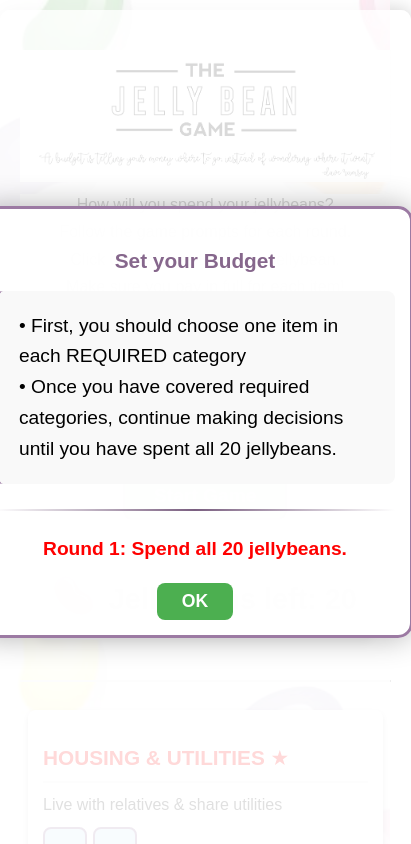
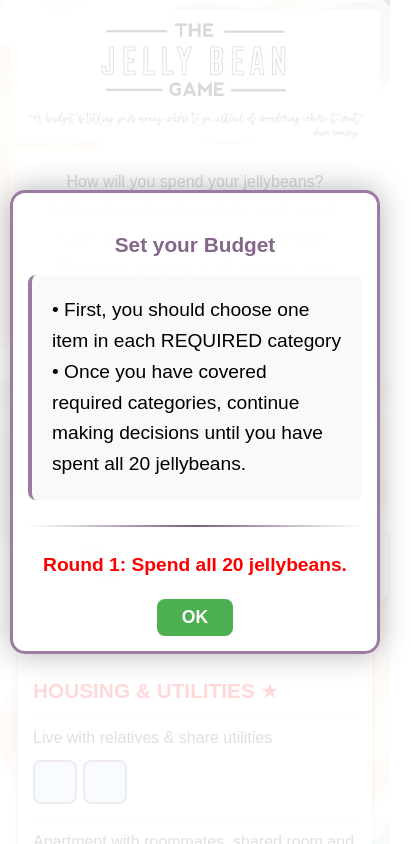
Before and after one commit to nakawebsvcs/jellybeangame, a React (Vite) app: page / in a window 390 px wide. Both pictures are taken after a click on the button "Start Game". Shown: the top 844 px of the page, 411 px wide, since content can reach past the window. Built offline with nearby package versions, Linux system fonts and the light colour scheme.

Commit message:
Mobile optimizations

```diff
--- a/src/App.css
+++ b/src/App.css
@@ -1,6 +1,11 @@
+/* Ensure proper sticky behavior */
+html {
+    height: 100%;
+}
+
 body {
     font-family: Arial, sans-serif;
-    background-image: url('/assets/jellybean-bg.jpg');
+    background-image: url('/assets/jellybean-bg.png');
     background-size: cover;
     background-position: center center;
     background-repeat: no-repeat;
@@ -21,6 +26,7 @@ h2 {
 
 .instructions {
     background-color: white;
+    padding: 1rem 0;
 }
 
 .info {
@@ -39,6 +45,11 @@ h2 {
     padding: 20px;
     border-radius: 10px;
     box-shadow: 0 0 20px rgba(0, 0, 0, 0.2);
+}
+
+/* Sticky wrapper for counter - only on mobile */
+.sticky-counter-wrapper {
+    /* Default: not sticky on desktop */
 }
 
 .counter-container {
@@ -157,6 +168,8 @@ h2 {
     font-weight: bold;
 }
 
+/* DESKTOP ONLY: temp status message styles */
+@media (min-width: 769px) {
   .temp-status-message {
     position: fixed;
     top: 90px;  /* Below the counter */
@@ -176,7 +189,6 @@ h2 {
     border: 2px solid #4caf50;
   }
 
-
   .temp-status-message::after {
     content: '';
     position: absolute;
@@ -189,6 +201,13 @@ h2 {
     border-bottom: 8px solid #4caf50;
   }
 
+  /* Optional: Add fade-out when disappearing */
+  .temp-status-message.fade-out {
+    animation: fadeOut 0.5s ease-out forwards;
+  }
+}
+
+/* Keep the @keyframes outside media queries since they're just definitions */
 @keyframes slideIn {
   from {
     opacity: 0;
@@ -198,11 +217,6 @@ h2 {
     opacity: 1;
     transform: translateY(0);
   }
-}
-
-/* Optional: Add fade-out when disappearing */
-.temp-status-message.fade-out {
-  animation: fadeOut 0.5s ease-out forwards;
 }
 
 @keyframes fadeOut {
@@ -483,18 +497,29 @@ input[type="checkbox"] {
 }
 
 @media (max-width: 768px) {
-    .gameboard {
-        grid-template-columns: 1fr;
+    /* Keep these essential layout styles */
+    body {
+        overflow-x: hidden;
     }
 
     .container {
-        width: 95%;
-        margin: 10px auto;
+        width: 100%;
+        max-width: 100%;
+        margin: 0 auto;
+        padding: 10px;
+        box-sizing: border-box;
+    }
+
+    .gameboard {
+        grid-template-columns: 1fr;
+        gap: 15px;
     }
 
     .alert-content {
         padding: 20px;
         margin: 10px;
+        max-width: 95%;
+        min-width: 250px;
     }
 
     #alert-message {
@@ -506,10 +531,74 @@ input[type="checkbox"] {
         font-size: 1.1rem;
     }
 
+    /* Header - normal flow */
+    header {
+        position: relative;
+        margin: 0 0 10px 0;
+        padding-bottom: 10px;
+        border-bottom: 2px solid #eee;
+    }
+
+    /* Counter container - Override desktop fixed positioning */
     .counter-container {
-        position: static;
-        margin: 20px auto;
-        width: fit-content;
+        position: relative !important; /* Need !important to override desktop fixed */
+        top: auto !important;
+        right: auto !important;
+        margin: 0 auto !important; /* Center it */
+        width: 95% !important;
+        max-width: 400px !important;
+        padding: 12px 15px !important;
+        border: 2px solid #ccc !important;
+        border-radius: 10px !important;
+        background-color: white !important;
+        display: flex !important;
+        align-items: center !important;
+        justify-content: center !important;
+        gap: 10px !important;
+        box-shadow: 0 2px 5px rgba(0, 0, 0, 0.1) !important;
+    }
+
+    /* Sticky wrapper - just basic styling */
+    .sticky-counter-wrapper {
+        position: relative;
+        padding: 8px 0;
+        margin: 10px 0 5px 0;
+    }
+
+    /* Temp message - NO animation on mobile */
+    .temp-status-message {
+        position: absolute;
+        top: calc(100% + 5px);
+        left: 50%;
+        transform: translateX(-50%);
+        width: 95%;
+        max-width: 380px;
+        z-index: 1001;
+        font-size: 0.9rem;
+        padding: 10px 15px;
+        background-color: white;
+        color: black;
+        border-radius: 8px;
+        box-shadow: 0 4px 12px rgba(0, 0, 0, 0.25);
+        border: 2px solid #4caf50;
+        text-align: center;
+        line-height: 1.4;
+        animation: none !important; /* NO animation on mobile */
+    }
+
+    .temp-status-message::after {
+        display: none;
+    }
+
+    /* Adjust instructions spacing */
+    .instructions {
+        margin-bottom: 5px;
+    }
+
+    /* Ensure Start Game button has proper spacing */
+    #start-game {
+        margin: 10px 0;
+        padding: 10px 20px;
     }
 }
 
@@ -525,6 +614,7 @@ input[type="checkbox"] {
 
     .info {
         font-size: 16px;
+        margin: 6px 0;
     }
 
     #alert-message {
@@ -534,4 +624,22 @@ input[type="checkbox"] {
     .alert-content {
         padding: 15px;
     }
+
+    .counter-container {
+        padding: 10px 12px !important;
+        gap: 8px !important;
     }
+
+    #jellybean-counter {
+        font-size: 1.4em;
+    }
+
+    .sticky-counter-wrapper {
+        padding: 6px 0;
+    }
+
+    .temp-status-message {
+        font-size: 0.85rem;
+        padding: 8px 12px;
+    }
+}
--- a/src/App.jsx
+++ b/src/App.jsx
@@ -199,6 +199,85 @@ function App() {
     }
     // NO else block for round/game started check!
   }, [boardState, currentRound, gameStarted]);
+
+  // === STICKY COUNTER useEffect ===
+  // Alternative: Improved scroll-based version
+  useEffect(() => {
+    let lastScrollTop = 0;
+    let ticking = false;
+
+    const makeCounterSticky = () => {
+      if (window.innerWidth > 768 || !gameStarted) return;
+
+      const counterContainer = document.querySelector(".counter-container");
+      const stickyWrapper = document.querySelector(".sticky-counter-wrapper");
+
+      if (!counterContainer || !stickyWrapper) return;
+
+      const scrollTop =
+        window.pageYOffset || document.documentElement.scrollTop;
+      const direction = scrollTop > lastScrollTop ? "down" : "up";
+      lastScrollTop = scrollTop;
+
+      // Get the position relative to viewport
+      const wrapperRect = stickyWrapper.getBoundingClientRect();
+
+      // Trigger when counter is about to leave viewport (when top is less than 0)
+      if (wrapperRect.top < 0 && direction === "down") {
+        // Going down and counter is leaving viewport
+        stickyWrapper.style.position = "fixed";
+        stickyWrapper.style.top = "0";
+        stickyWrapper.style.left = "0";
+        stickyWrapper.style.right = "0";
+        stickyWrapper.style.zIndex = "1000";
+        stickyWrapper.style.background = "white";
+        stickyWrapper.style.padding = "10px 0";
+        stickyWrapper.style.boxShadow = "0 3px 10px rgba(0, 0, 0, 0.1)";
+        stickyWrapper.style.transition =
+          "transform 0.3s ease, box-shadow 0.3s ease";
+
+        counterContainer.style.width = "95%";
+        counterContainer.style.margin = "0 auto";
+        counterContainer.style.maxWidth = "400px";
+      } else if (scrollTop < 100 && direction === "up") {
+        // Going up and near top of page
+        stickyWrapper.style.position = "";
+        stickyWrapper.style.top = "";
+        stickyWrapper.style.left = "";
+        stickyWrapper.style.right = "";
+        stickyWrapper.style.zIndex = "";
+        stickyWrapper.style.background = "";
+        stickyWrapper.style.padding = "";
+        stickyWrapper.style.boxShadow = "";
+        stickyWrapper.style.transition = "";
+
+        counterContainer.style.width = "";
+        counterContainer.style.margin = "";
+        counterContainer.style.maxWidth = "";
+      }
+    };
+
+    const scrollHandler = () => {
+      if (!ticking) {
+        window.requestAnimationFrame(() => {
+          makeCounterSticky();
+          ticking = false;
+        });
+        ticking = true;
+      }
+    };
+
+    if (window.innerWidth <= 768 && gameStarted) {
+      window.addEventListener("scroll", scrollHandler, { passive: true });
+
+      // Initial check
+      makeCounterSticky();
+
+      return () => {
+        window.removeEventListener("scroll", scrollHandler);
+      };
+    }
+  }, [gameStarted]);
 
   // Alert when Round 3 starts - CONDITIONAL BASED ON INSURANCE
   useEffect(() => {
--- a/src/components/GameHeader.jsx
+++ b/src/components/GameHeader.jsx
@@ -24,7 +24,7 @@ const GameHeader = ({
           Click again to remove a jellybean and spend it somewhere else.
         </p>
         <p className="info">
-          You must pay for at least one item in each{" "}
+          You must choose at least one item in each{" "}
           <span style={{ color: "red" }}>
             <strong>required </strong>
           </span>
@@ -50,6 +50,7 @@ const GameHeader = ({
 
       {/* Only show counter when game has started */}
       {gameStarted && (
+        <div className="sticky-counter-wrapper">
           <div className="counter-container">
             <div id="jellybean">
               <img src="/assets/red-bean.png" width="40px" alt="Jellybean" />
@@ -63,11 +64,12 @@ const GameHeader = ({
                 : `Jellybeans left: ${jellybeans}`}
             </div>
           </div>
-      )}
 
-      {/* Temporary status message - only shows when tempStatusMessage exists */}
+          {/* Temporary status message */}
           {tempStatusMessage && gameStarted && (
             <div className="temp-status-message">{tempStatusMessage}</div>
+          )}
+        </div>
       )}
     </header>
   );
```
Also changed, not shown: public/assets/jellybean-bg.png (added). Lines whose indentation alone changed are shown as unchanged.
